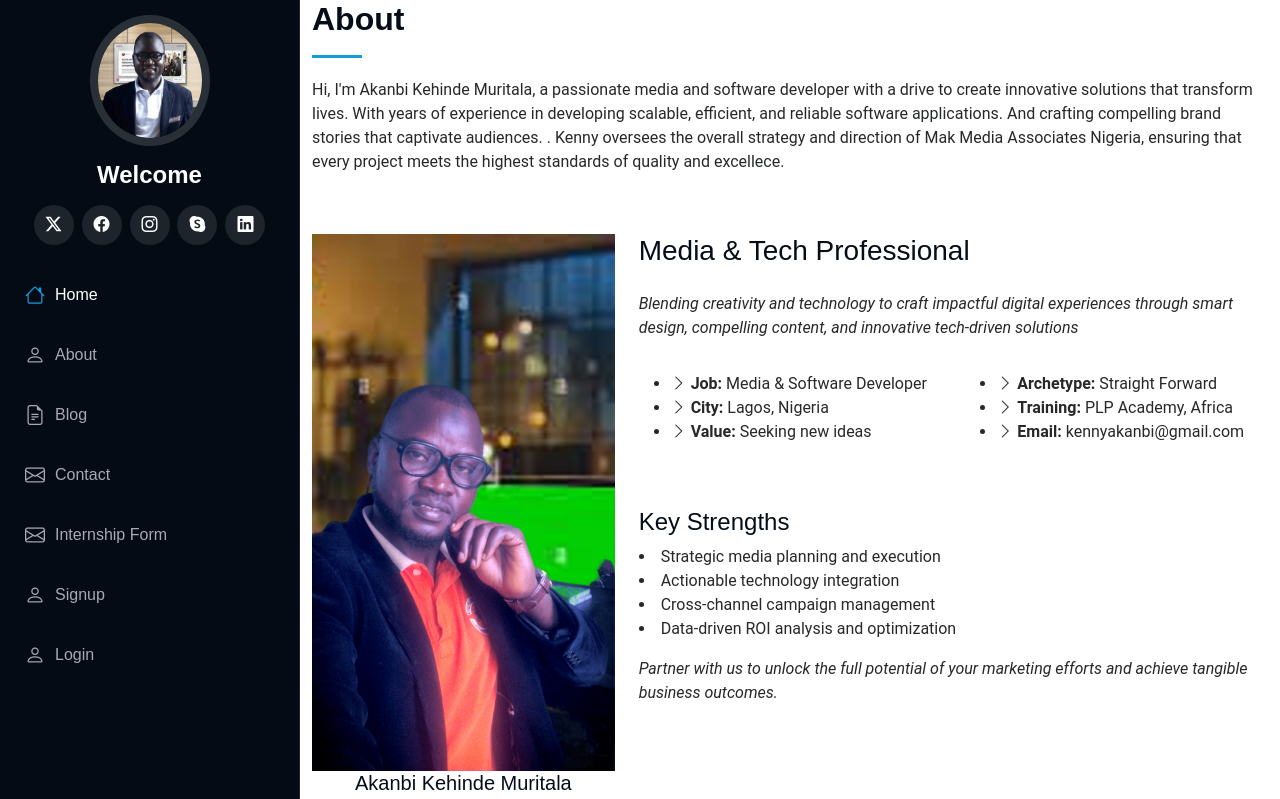
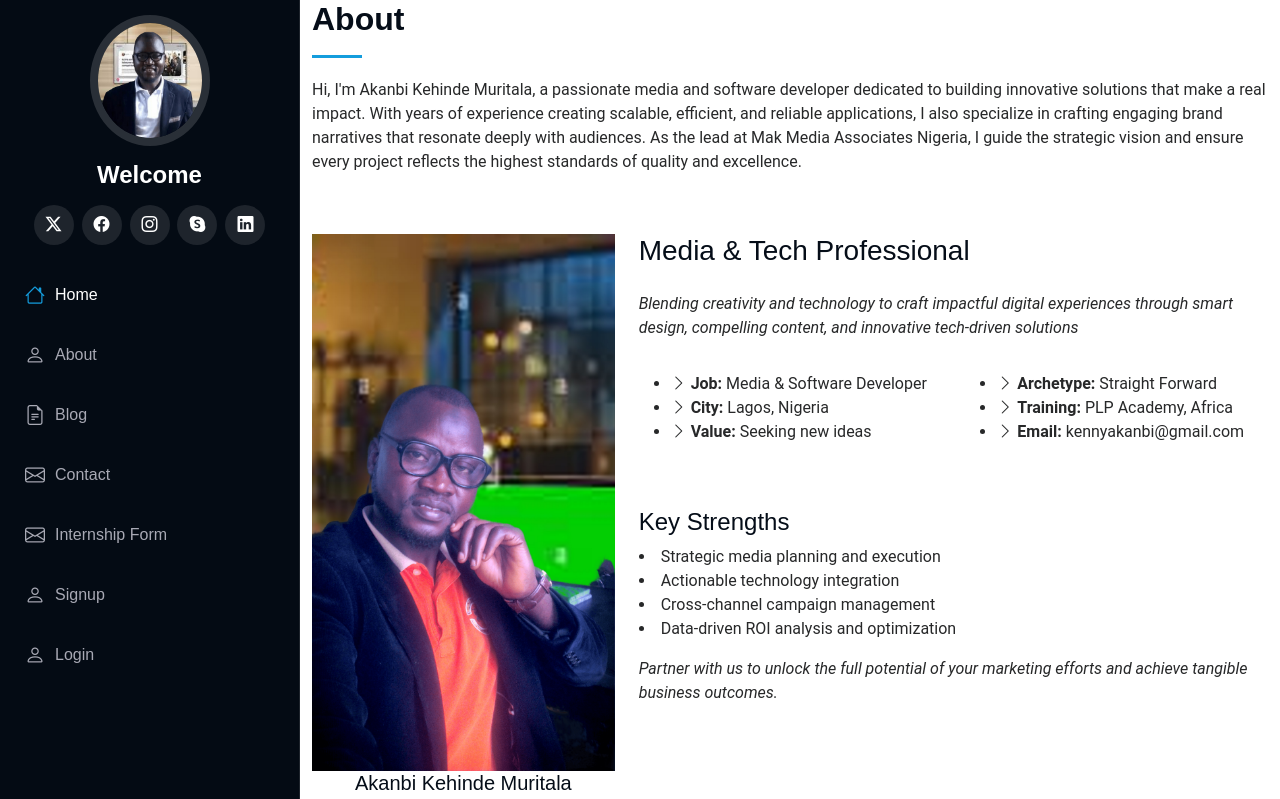
Before and after one commit to kennyakanbi/proj, a Django app: page /about in a window 1280 px wide. Shown: the top 799 px of the page. Run offline with Django 5.2, Linux system fonts and the light colour scheme; some libraries are stand-ins or nearby versions.

Commit message:
second update

```diff
--- a/app/templates/about.html
+++ b/app/templates/about.html
@@ -6,8 +6,7 @@
     <!-- Section Title -->
     <div class="container section-title" data-aos="fade-up">
       <h2 class="h2-color">About</h2>
-      <p>Hi, I'm Akanbi Kehinde Muritala, a passionate media and software developer with a drive to create innovative solutions that transform lives. With years of experience in developing scalable, efficient, and reliable software applications. And crafting compelling brand stories that captivate audiences.
-        . Kenny oversees the overall strategy and direction of Mak Media Associates Nigeria, ensuring that every project meets the highest standards of quality and excellece.
+      <p>Hi, I'm Akanbi Kehinde Muritala, a passionate media and software developer dedicated to building innovative solutions that make a real impact. With years of experience creating scalable, efficient, and reliable applications, I also specialize in crafting engaging brand narratives that resonate deeply with audiences. As the lead at Mak Media Associates Nigeria, I guide the strategic vision and ensure every project reflects the highest standards of quality and excellence.
       </p>
     </div><!-- End Section Title -->
 
```
